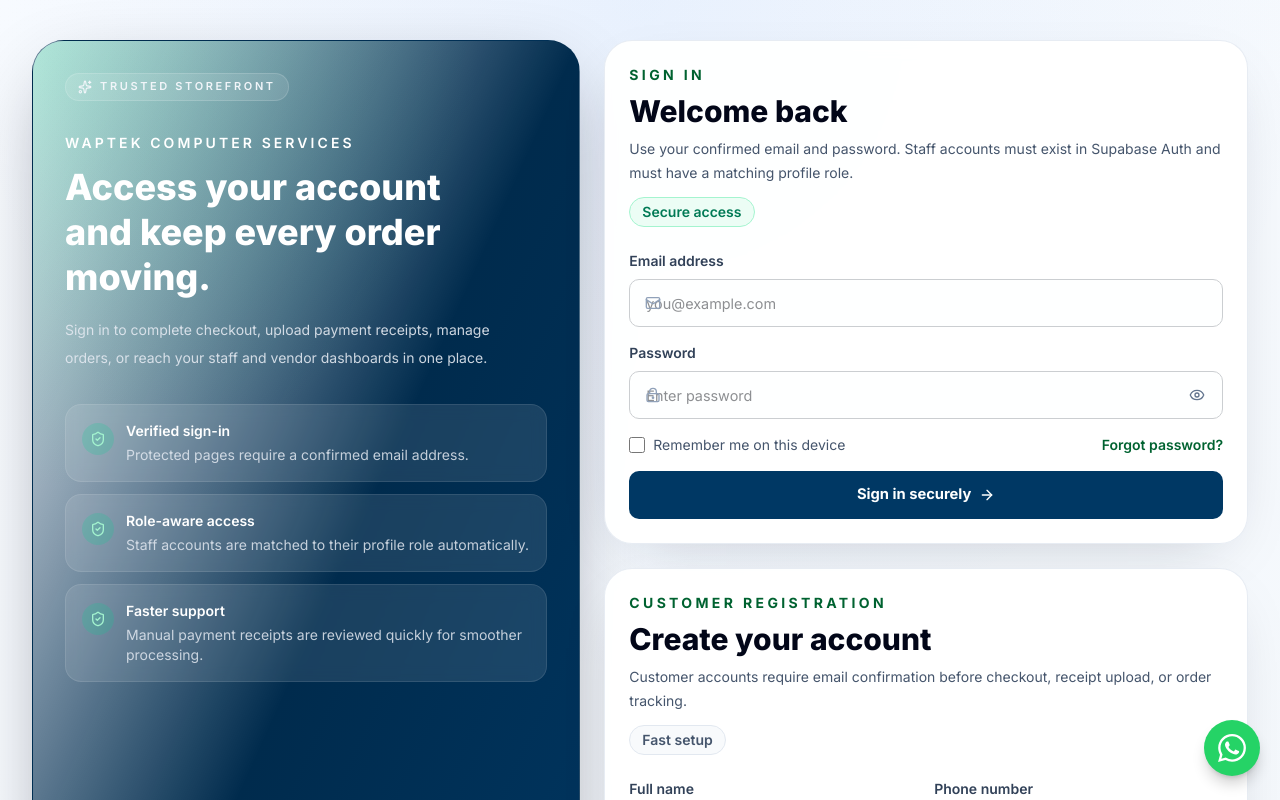
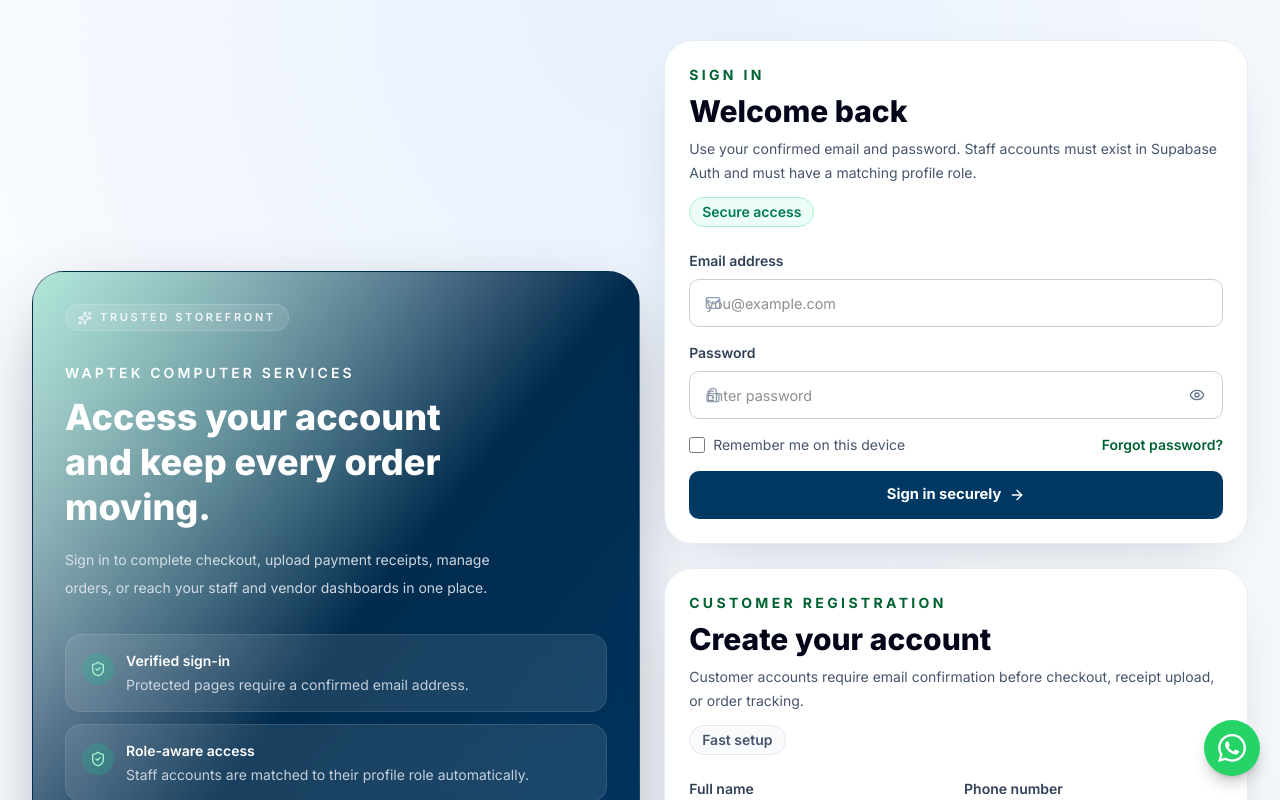
Before and after one commit to Kherlidghost/waptek-compter-sales, a Next.js app: page /login in a window 1280 px wide. Shown: the top 800 px of the page. Built offline with nearby package versions, Linux system fonts and the light colour scheme; no server answers; the database is empty.

Commit message:
feat(auth): full-screen two-column auth layout

```diff
--- a/src/components/AuthForms.tsx
+++ b/src/components/AuthForms.tsx
@@ -46,8 +46,8 @@
   );
 
   return (
-    <div className="mx-auto grid max-w-7xl gap-6 lg:grid-cols-[0.92fr_1.08fr]">
-      <section className="relative overflow-hidden rounded-[32px] border border-primary-800/60 bg-gradient-to-br from-primary-950 via-primary-800 to-primary-700 p-8 text-white shadow-[0_24px_80px_-24px_rgba(2,8,23,0.45)] lg:min-h-[700px]">
+    <div className="min-h-screen mx-auto grid max-w-7xl gap-6 lg:grid-cols-[1fr_0.96fr] items-center">
+      <section className="relative overflow-hidden rounded-[32px] border border-primary-800/60 bg-gradient-to-br from-primary-950 via-primary-800 to-primary-700 p-8 text-white shadow-[0_24px_80px_-24px_rgba(2,8,23,0.45)] lg:min-h-[720px]">
         <div className="absolute inset-0 bg-[radial-gradient(circle_at_top_left,rgba(16,185,129,0.3),transparent_28rem)]" aria-hidden="true" />
         <div className="relative flex h-full flex-col">
           <div className="inline-flex w-fit items-center gap-2 rounded-full border border-white/15 bg-white/10 px-3 py-1 text-[11px] font-semibold uppercase tracking-[0.24em] text-slate-100">
```
